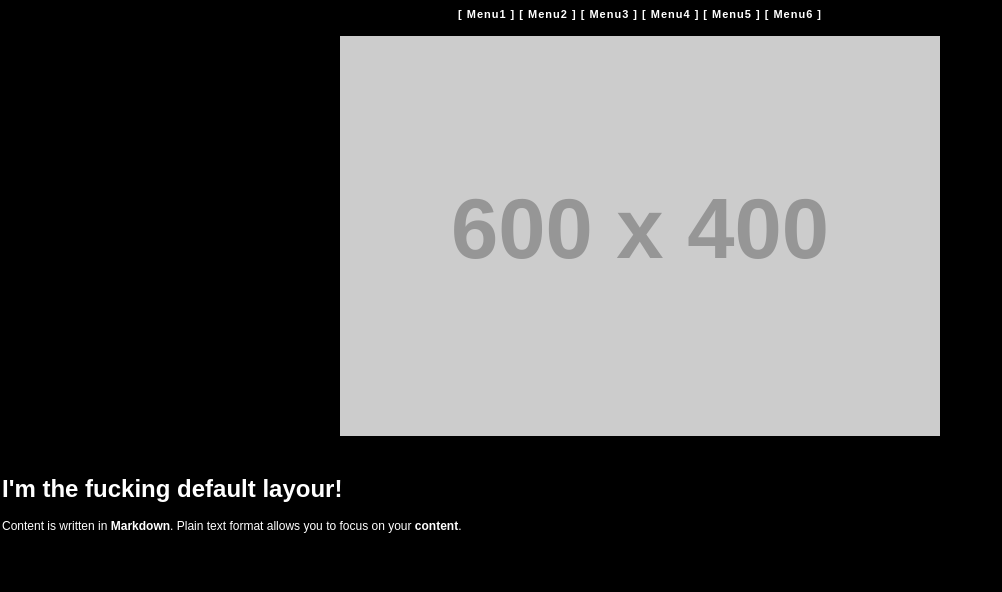
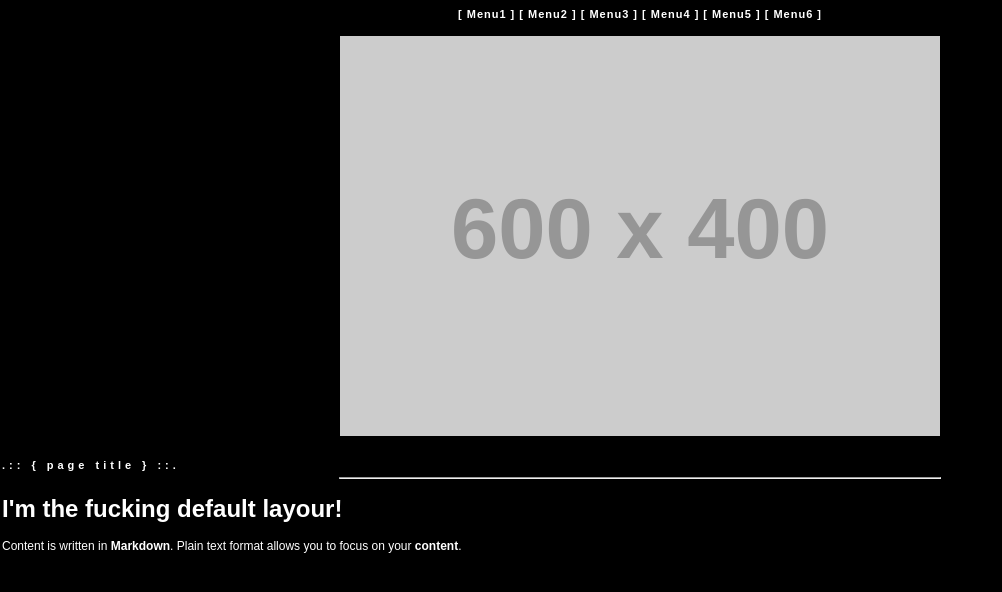
Before and after one commit to nick-belane/nick-belane.github.io, a Jekyll site: the page built from index.md, in a window 1280 px wide. Shown: the top 592 px of the page, without its empty margins (0-1002 px from the left). Built offline with Jekyll 4.4.1, drawn with Linux system fonts in a browser that asks for light colours.

Commit message:
Update default.html

```diff
--- a/_layouts/default.html
+++ b/_layouts/default.html
@@ -1,5 +1,9 @@
 <!DOCTYPE html>
 {% include header.html %}
+<div class="texto-2">
+   <div class="p-title">.:: { page title } ::.</div>
+     <hr width="600">
+</div>
 <h1> I'm the fucking default layour! </h1>
      {{ content }}
 {% include footer.html %}
```
